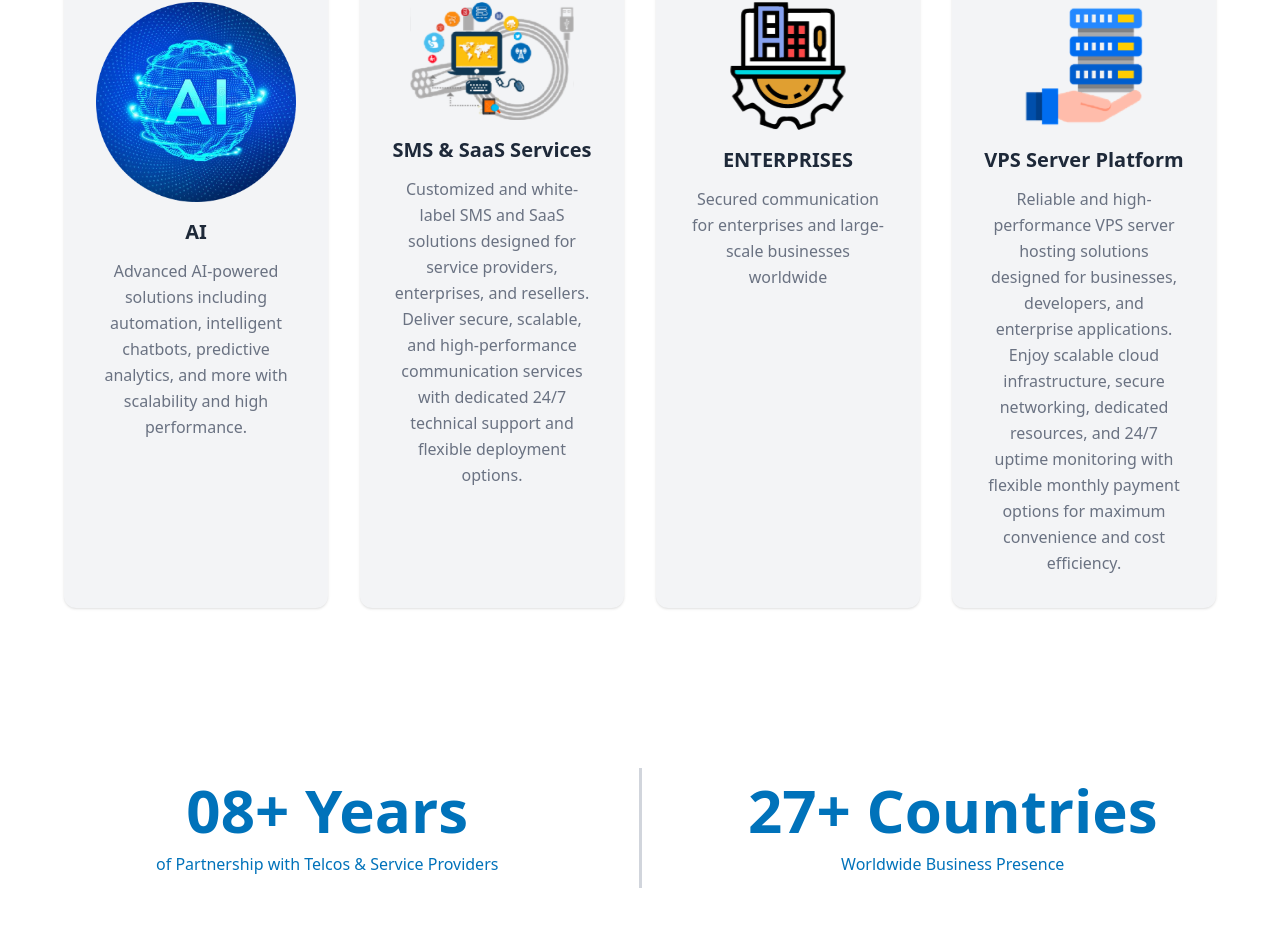
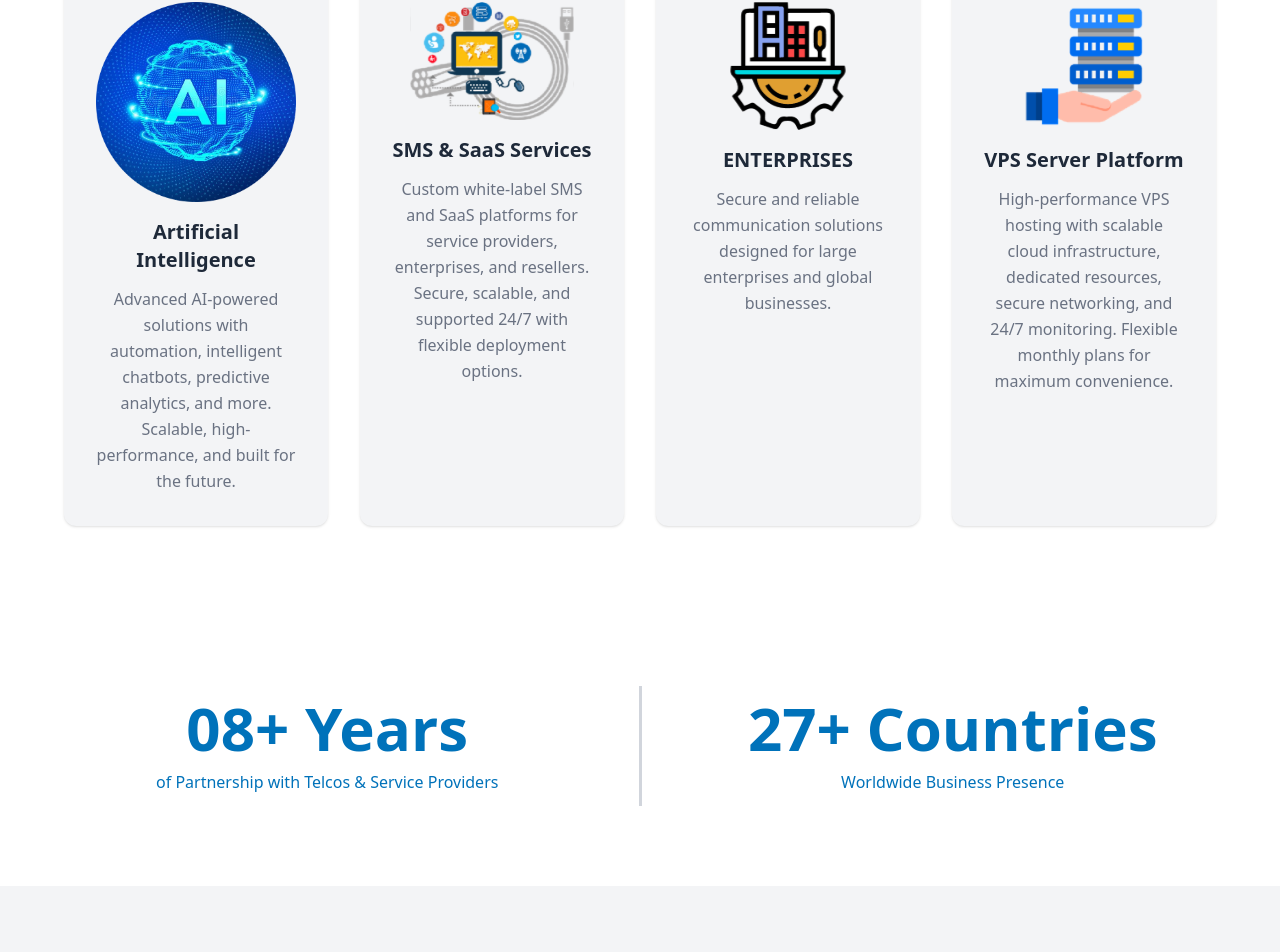
Before and after one commit to mdmasudrana31m-developer/nanovision_company_web, a Next.js app: page / in a window 1280 px wide. Shown: the part 1014-1966 px from the top of the page. Built offline with nearby package versions, Linux system fonts and the light colour scheme.

Commit message:
cutting solution upadated

```diff
--- a/src/app/components/home/CuttingEdg.tsx
+++ b/src/app/components/home/CuttingEdg.tsx
@@ -4,23 +4,23 @@ import Image from "next/image";
 
 const data = [
   {
-    title: "AI",
-    desc: "Advanced AI-powered solutions including automation, intelligent chatbots, predictive analytics, and more with scalability and high performance.",
+    title: "Artificial Intelligence",
+    desc: "Advanced AI-powered solutions with automation, intelligent chatbots, predictive analytics, and more. Scalable, high-performance, and built for the future.",
     img: "/home/cutting-img/Ai1.png",
   },
   {
     title: "SMS & SaaS Services",
-    desc: "Customized and white-label SMS and SaaS solutions designed for service providers, enterprises, and resellers. Deliver secure, scalable, and high-performance communication services with dedicated 24/7 technical support and flexible deployment options.",
+    desc: "Custom white-label SMS and SaaS platforms for service providers, enterprises, and resellers. Secure, scalable, and supported 24/7 with flexible deployment options.",
     img: "/home/cutting-img/services.svg",
   },
   {
     title: "ENTERPRISES",
-    desc: "Secured communication for enterprises and large-scale businesses worldwide",
+    desc: "Secure and reliable communication solutions designed for large enterprises and global businesses.",
     img: "/home/cutting-img/enterprise.svg",
   },
   {
     title: "VPS Server Platform",
-    desc: "Reliable and high-performance VPS server hosting solutions designed for businesses, developers, and enterprise applications. Enjoy scalable cloud infrastructure, secure networking, dedicated resources, and 24/7 uptime monitoring with flexible monthly payment options for maximum convenience and cost efficiency.",
+    desc: "High-performance VPS hosting with scalable cloud infrastructure, dedicated resources, secure networking, and 24/7 monitoring. Flexible monthly plans for maximum convenience.",
     img: "/home/cutting-img/hosted.svg",
   },
 ];
```
